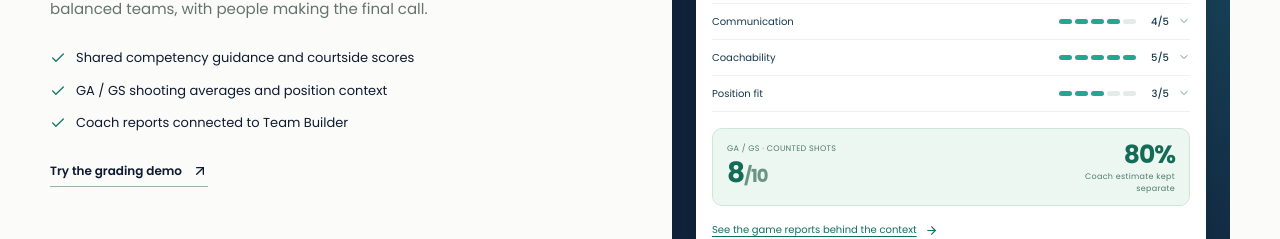
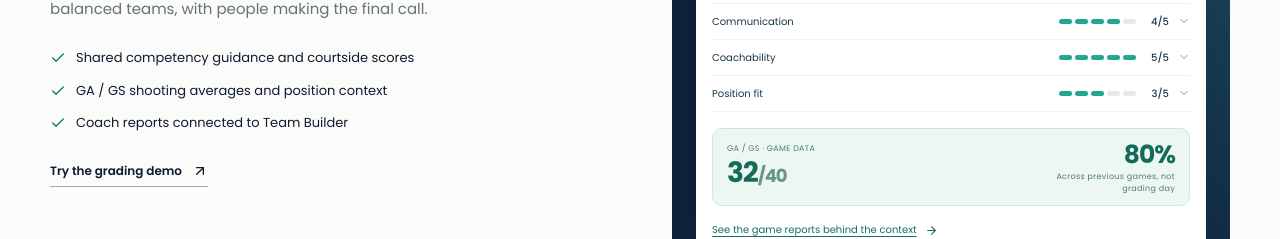
Before and after one commit to fc95k6rjcz-spec/sideline-pro, a Next.js app: page / in a window 1280 px wide. Shown: the part 1594-1833 px from the top of the page. Built offline with nearby package versions, Linux system fonts and the light colour scheme.

Commit message:
Clarify shooting averages come from previous games, not grading day (#20)

```diff
--- a/app/components/GradingStory.tsx
+++ b/app/components/GradingStory.tsx
@@ -31,7 +31,7 @@ export function GradingStory() {
       <div className={styles.playerSummary}><div className={styles.playerBib}>01</div><div><strong>Zara · U13</strong><p>Playing GS · Prefers GS / GA</p></div><span className={styles.contextBadge}><Check size={13}/> Coach context</span></div>
       <div className={styles.evidenceTabs} role="tablist" aria-label="Explore player evidence">{tabs.map(t=><button key={t.id} role="tab" id={`evidence-tab-${t.id}`} aria-selected={tab===t.id} aria-controls={`evidence-panel-${t.id}`} onClick={()=>setTab(t.id)} onKeyDown={e=>{if(e.key==="ArrowRight"||e.key==="ArrowLeft"){e.preventDefault();const next=tabs[(tabs.findIndex(x=>x.id===tab)+(e.key==="ArrowRight"?1:2))%3].id;setTab(next);document.getElementById(`evidence-tab-${next}`)?.focus()}}} tabIndex={tab===t.id?0:-1}>{t.label}</button>)}</div>
       <div className={styles.evidencePanel} role="tabpanel" id={`evidence-panel-${tab}`} aria-labelledby={`evidence-tab-${tab}`} tabIndex={0}>
-        {tab==="matrix"&&<><p className={styles.panelIntro}>Eight coach competencies. Select a skill to see what each rating means.</p><div className={styles.matrixRows}>{MWNA_COMPETENCIES.map((s,i)=><button key={s.id} className={styles.matrixRow} aria-expanded={selectedSkill===s.id} aria-controls="skill-descriptors" onClick={()=>setSelectedSkill(selectedSkill===s.id?null:s.id)}><span>{s.shortLabel}</span><span className={styles.ratingDots} aria-hidden="true">{[1,2,3,4,5].map(n=><i key={n} data-filled={n<=coach[i]}/>)}</span><b>{coach[i]}/5</b><ChevronDown size={12}/></button>)}</div>{selectedSkill&&<div className={styles.skillDescriptors} id="skill-descriptors"><strong>{MWNA_COMPETENCIES[skillIndex].label}</strong><p>Relative to this player’s grade. The same descriptions support coach and grading conversations.</p><ol>{([1,2,3,4,5] as const).map(n=><li key={n} data-selected={coach[skillIndex]===n}><b>{n} · {NNSW_COMPETENCY_LEVELS[selectedSkill][n].label}</b><span>{NNSW_COMPETENCY_LEVELS[selectedSkill][n].description}</span></li>)}</ol></div>}<div className={styles.shootingSummary}><div><span>GA / GS · COUNTED SHOTS</span><strong>8<span>/10</span></strong></div><div><strong>80%</strong><span>Coach estimate kept separate</span></div></div><button className={styles.evidenceAction} onClick={()=>setTab("reports")}>See the game reports behind the context <ArrowRight size={13}/></button></>}
+        {tab==="matrix"&&<><p className={styles.panelIntro}>Eight coach competencies. Select a skill to see what each rating means.</p><div className={styles.matrixRows}>{MWNA_COMPETENCIES.map((s,i)=><button key={s.id} className={styles.matrixRow} aria-expanded={selectedSkill===s.id} aria-controls="skill-descriptors" onClick={()=>setSelectedSkill(selectedSkill===s.id?null:s.id)}><span>{s.shortLabel}</span><span className={styles.ratingDots} aria-hidden="true">{[1,2,3,4,5].map(n=><i key={n} data-filled={n<=coach[i]}/>)}</span><b>{coach[i]}/5</b><ChevronDown size={12}/></button>)}</div>{selectedSkill&&<div className={styles.skillDescriptors} id="skill-descriptors"><strong>{MWNA_COMPETENCIES[skillIndex].label}</strong><p>Relative to this player’s grade. The same descriptions support coach and grading conversations.</p><ol>{([1,2,3,4,5] as const).map(n=><li key={n} data-selected={coach[skillIndex]===n}><b>{n} · {NNSW_COMPETENCY_LEVELS[selectedSkill][n].label}</b><span>{NNSW_COMPETENCY_LEVELS[selectedSkill][n].description}</span></li>)}</ol></div>}<div className={styles.shootingSummary}><div><span>GA / GS · GAME DATA</span><strong>32<span>/40</span></strong></div><div><strong>80%</strong><span>Across previous games, not grading day</span></div></div><button className={styles.evidenceAction} onClick={()=>setTab("reports")}>See the game reports behind the context <ArrowRight size={13}/></button></>}
         {tab==="reports"&&<><div className={styles.reportToolbar}><label>Game<select value={gameIndex} onChange={e=>setGameIndex(Number(e.target.value))}>{games.map((g,i)=><option key={g.round} value={i}>{g.round} · {g.opponent}</option>)}</select></label><button aria-pressed={turnoversOnly} onClick={()=>setTurnoversOnly(!turnoversOnly)}>Turnover notes</button></div><div className={styles.gameReport}><div className={styles.reportTitle}><strong>{game.round} · {game.opponent}</strong><span>{game.position}</span></div>{!turnoversOnly&&<div><h5>What went well</h5><p>{game.wentWell}</p></div>}<div><h5>Turnover observations</h5><p>{game.turnovers}</p><small>Coach’s qualitative notes · not an event count</small></div>{!turnoversOnly&&<div><h5>Next training focus</h5><p>{game.next}</p></div>}<button className={styles.evidenceAction} onClick={()=>openSkill(game.skill)}>Compare with {game.focus.toLowerCase()} guidance <ArrowRight size={13}/></button></div><p className={styles.evidenceCaveat}>Fictional reports showing the supported strengths, improvement notes and competency links. No automatic match-stat tracking is implied.</p></>}
         {tab==="compare"&&<><p className={styles.panelIntro}>Season context beside grading-day observations. These are separate assessments, not an automatic combined score.</p><div className={styles.comparisonTable}><table><caption>Coach and courtside ratings · out of 5</caption><thead><tr><th scope="col">Competency</th><th scope="col">Coach</th><th scope="col">Courtside</th></tr></thead><tbody>{MWNA_COMPETENCIES.map((s,i)=><tr key={s.id}><th scope="row">{s.shortLabel}</th><td>{coach[i]}/5</td><td>{court[i]===null?<span>Not scored</span>:`${court[i]}/5`}</td></tr>)}</tbody></table></div><p className={styles.evidenceCaveat}>Six courtside criteria map to the eight-skill coach report. Unscored skills stay unscored; missing evidence is never treated as zero.</p><div className={styles.compareNote}><strong>What this means for Team Builder</strong><p>Consider the skill profile, preferred positions, shooting evidence and coaching context together. Review team suggestions and make the final decisions.</p></div><button className={styles.evidenceAction} onClick={()=>setTab("reports")}>Read the match context <ArrowRight size={13}/></button></>}
       </div>
```
